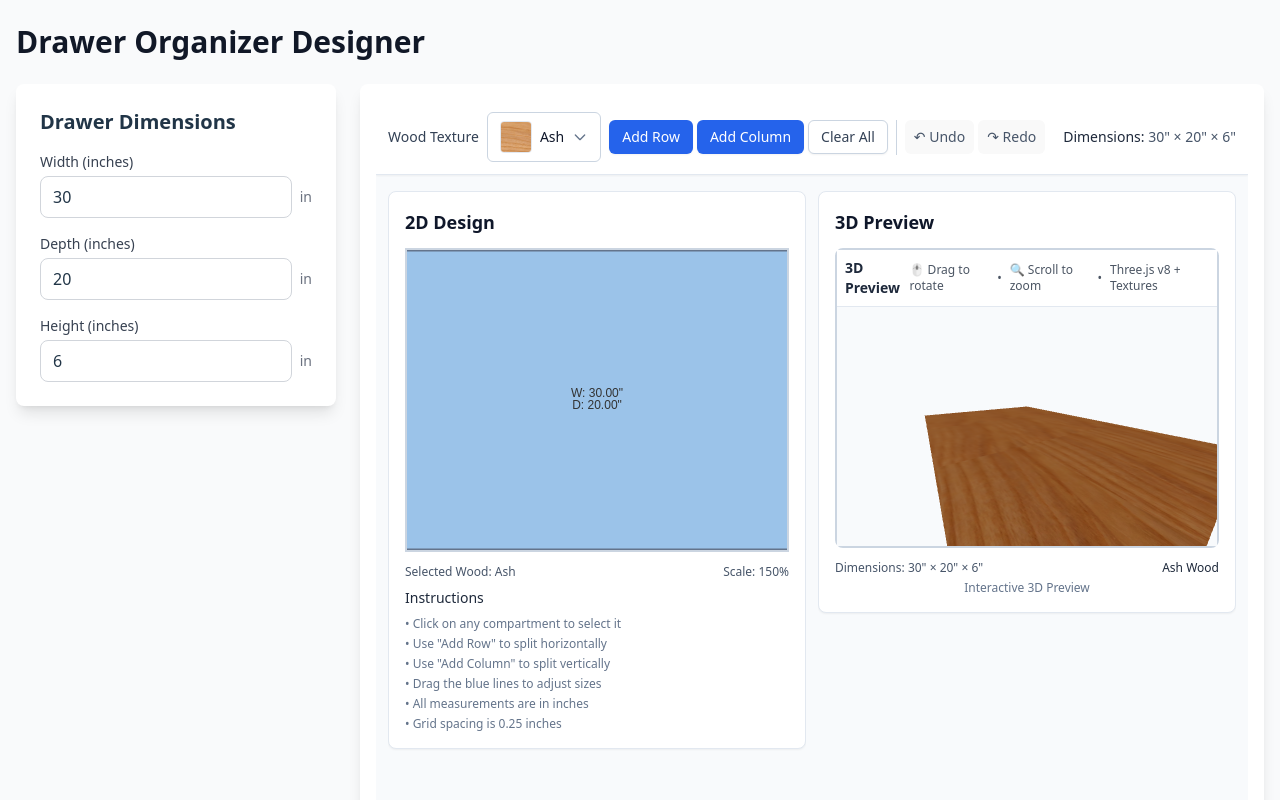
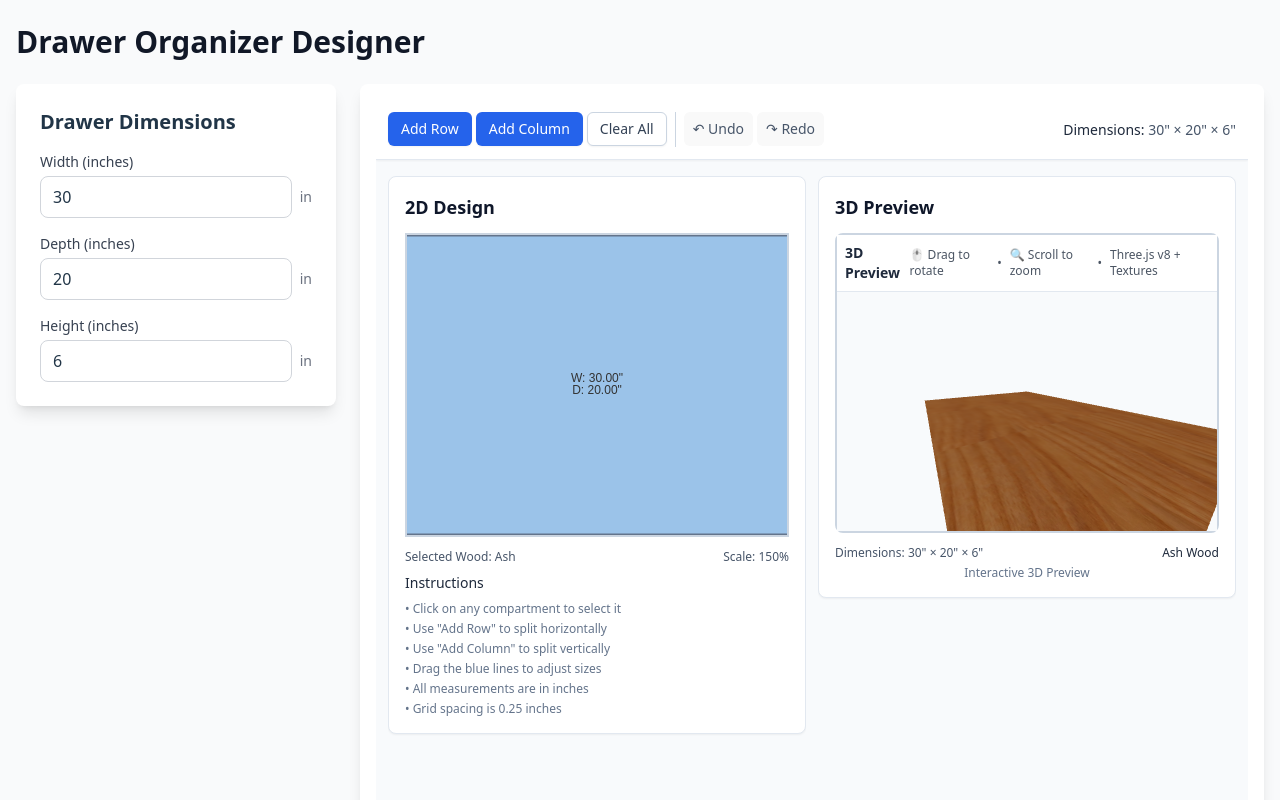
Before and after one commit to rammaradolla/drawer-organizer, a React (Vite) app in the folder client/: page / in a window 1280 px wide. Shown: the top 800 px of the page. Built offline with nearby package versions, Linux system fonts and the light colour scheme.

Commit message:
Removed wood texture dropdown

```diff
--- a/client/src/components/CanvasEditor.jsx
+++ b/client/src/components/CanvasEditor.jsx
@@ -59,115 +59,6 @@ const PIXELS_PER_INCH = 10; // Each inch is 10 pixels
 const GRID_SIZE = 0.25 * PIXELS_PER_INCH; // Grid size is 0.25 inches
 const PADDING = 40; // Padding around the canvas
 const MIN_SIZE = 0.5 * PIXELS_PER_INCH; // Minimum size is 0.5 inches
-
-// Updated Wood Texture Selector Component with dynamic texture loading
-const WoodTextureSelector = ({ selectedWoodType, onWoodTypeChange }) => {
-  const [isOpen, setIsOpen] = useState(false);
-
-  const handleWoodTypeSelect = (textureId) => {
-    console.log('Texture selected:', textureId);
-    onWoodTypeChange(textureId);
-    setIsOpen(false);
-  };
-
-  const selectedTexture = availableTextures.find(t => t.id === selectedWoodType) || availableTextures[0];
-
-  console.log('WoodTextureSelector - selectedWoodType:', selectedWoodType);
-  console.log('WoodTextureSelector - selectedTexture:', selectedTexture);
-  console.log('WoodTextureSelector - availableTextures in component:', availableTextures);
-
-  return (
-    <div className="relative flex items-center space-x-2 flex-shrink-0">
-      <label className="text-sm font-medium text-slate-700">Wood Texture</label>
-
-      {/* Current Selection Display */}
-      <button
-        onClick={() => setIsOpen(!isOpen)}
-        className="flex items-center space-x-2 px-3 py-2 border border-slate-300 rounded-md bg-white hover:bg-slate-50 focus:outline-none focus:ring-2 focus:ring-blue-500 focus:border-blue-500"
-      >
-        <div className="w-8 h-8 rounded border border-slate-200 overflow-hidden flex-shrink-0 bg-gray-200">
-          <img
-            src={selectedTexture.url}
-            alt={`${selectedTexture.name} texture`}
-            className="w-full h-full object-cover"
-            onError={(e) => {
-              e.target.style.display = 'none';
-            }}
-          />
-        </div>
-        <span className="text-sm font-medium text-slate-900 min-w-0">
-          {selectedTexture.name}
-        </span>
-        <svg
-          className={`w-4 h-4 text-slate-500 transition-transform ${isOpen ? 'rotate-180' : ''}`}
-          fill="none"
-          stroke="currentColor"
-          viewBox="0 0 24 24"
-        >
-          <path strokeLinecap="round" strokeLinejoin="round" strokeWidth={2} d="M19 9l-7 7-7-7" />
-        </svg>
-      </button>
-
-      {/* Dropdown Panel */}
-      {isOpen && (
-        <div className="absolute top-full left-0 mt-1 w-96 bg-white border border-slate-200 rounded-lg shadow-lg z-50 max-h-96 overflow-y-auto">
-          <div className="p-3">
-            <div className="text-xs font-semibold text-slate-500 uppercase tracking-wider mb-3 px-2">
-              Available Wood Textures ({availableTextures.length})
-            </div>
-            <div className="grid grid-cols-1 gap-3">
-              {availableTextures.map((texture) => (
-                <button
-                  key={texture.id}
-                  onClick={() => handleWoodTypeSelect(texture.id)}
-                  className={`flex items-center space-x-3 p-3 rounded-lg transition-colors ${
-                    selectedWoodType === texture.id
-                      ? 'bg-blue-50 border-2 border-blue-200'
-                      : 'hover:bg-slate-50 border-2 border-transparent'
-                  }`}
-                >
-                  <div className="w-16 h-16 rounded border border-slate-200 overflow-hidden flex-shrink-0 bg-gray-200">
-                    <img
-                      src={texture.url}
-                      alt={`${texture.name} texture`}
-                      className="w-full h-full object-cover"
-                      onError={(e) => {
-                        console.error('Failed to load texture preview:', texture.url);
-                        e.target.style.display = 'none';
-                      }}
-                      onLoad={() => {
-                        console.log('Texture preview loaded:', texture.name);
-                      }}
-                    />
-                  </div>
-                  <div className="flex-1 text-left min-w-0">
-                    <div className="text-sm font-medium text-slate-900 truncate">
-                      {texture.name}
-                    </div>
-                    <div className="text-xs text-slate-500 truncate">
-                      {texture.filename}
-                    </div>
-                    <div className="text-xs text-slate-400 truncate">
-                      ID: {texture.id}
-                    </div>
-                  </div>
-                </button>
-              ))}
-            </div>
-          </div>
-        </div>
-      )}
-
-      {/* Click outside to close */}
-      {isOpen && (
-        <div
-          className="fixed inset-0 z-40"
-          onClick={() => setIsOpen(false)}
-        />
-      )}
-    </div>
-  );
-};
 
 const DimensionArrow = ({ start, end, label, offset = 20 }) => {
   const isHorizontal = start.y === end.y;
@@ -671,12 +562,6 @@ const CanvasEditor = ({ dimensions, onCompartmentsChange }) => {
   return (
     <div className="flex flex-col w-full h-full min-h-screen overflow-hidden bg-slate-50" ref={containerRef}>
       <div className="flex items-center gap-2 mb-4 px-3 py-3 bg-white shadow-sm border-b border-slate-200 overflow-x-auto">
-        {/* Wood Type Selector and Controls */}
-        <WoodTextureSelector
-          selectedWoodType={selectedWoodType}
-          onWoodTypeChange={setSelectedWoodType}
-        />
-
         {/* Compartment Controls - aligned with dropdown */}
         <div className="flex items-end space-x-1 flex-shrink-0" style={{ paddingBottom: '1px' }}>
           <button
```
